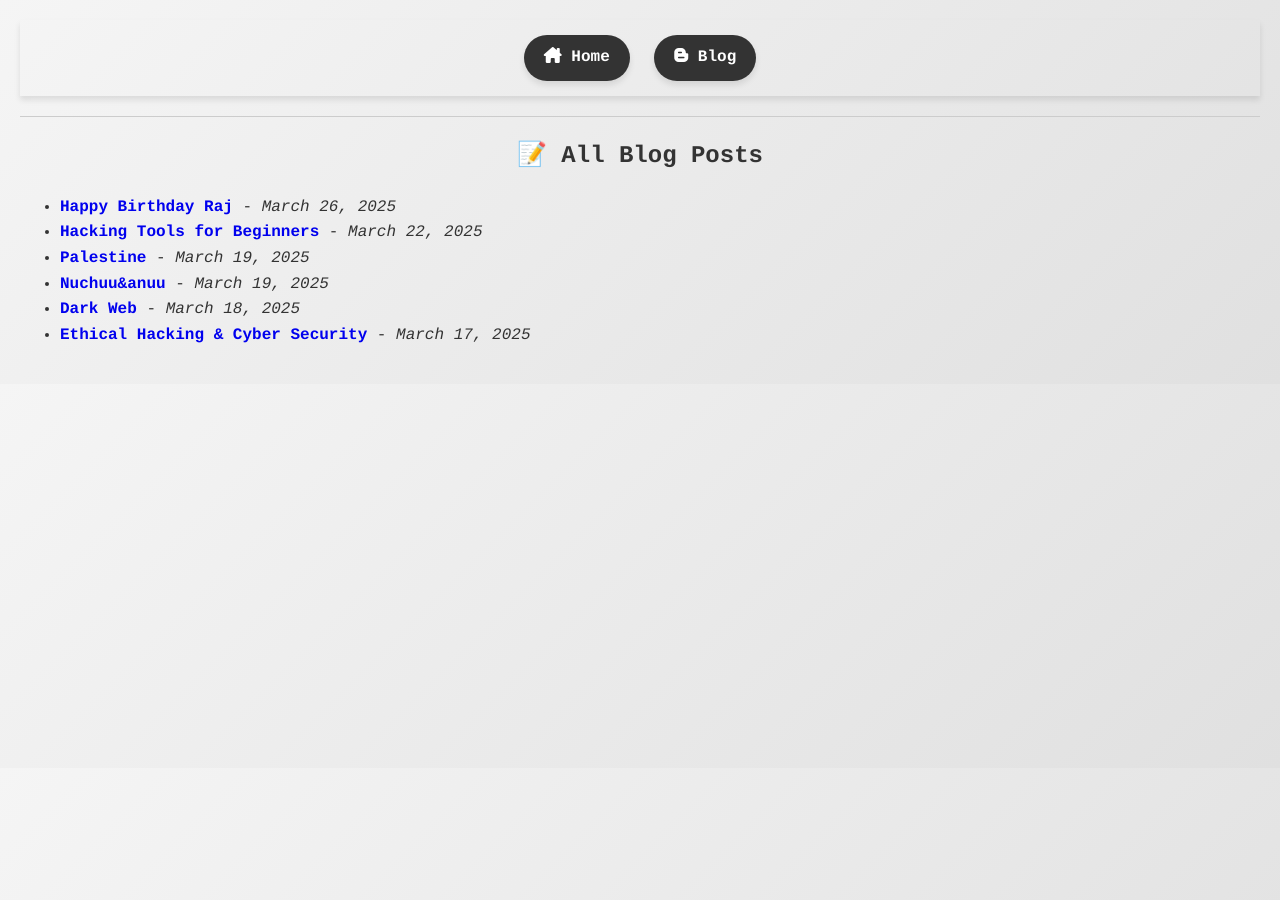
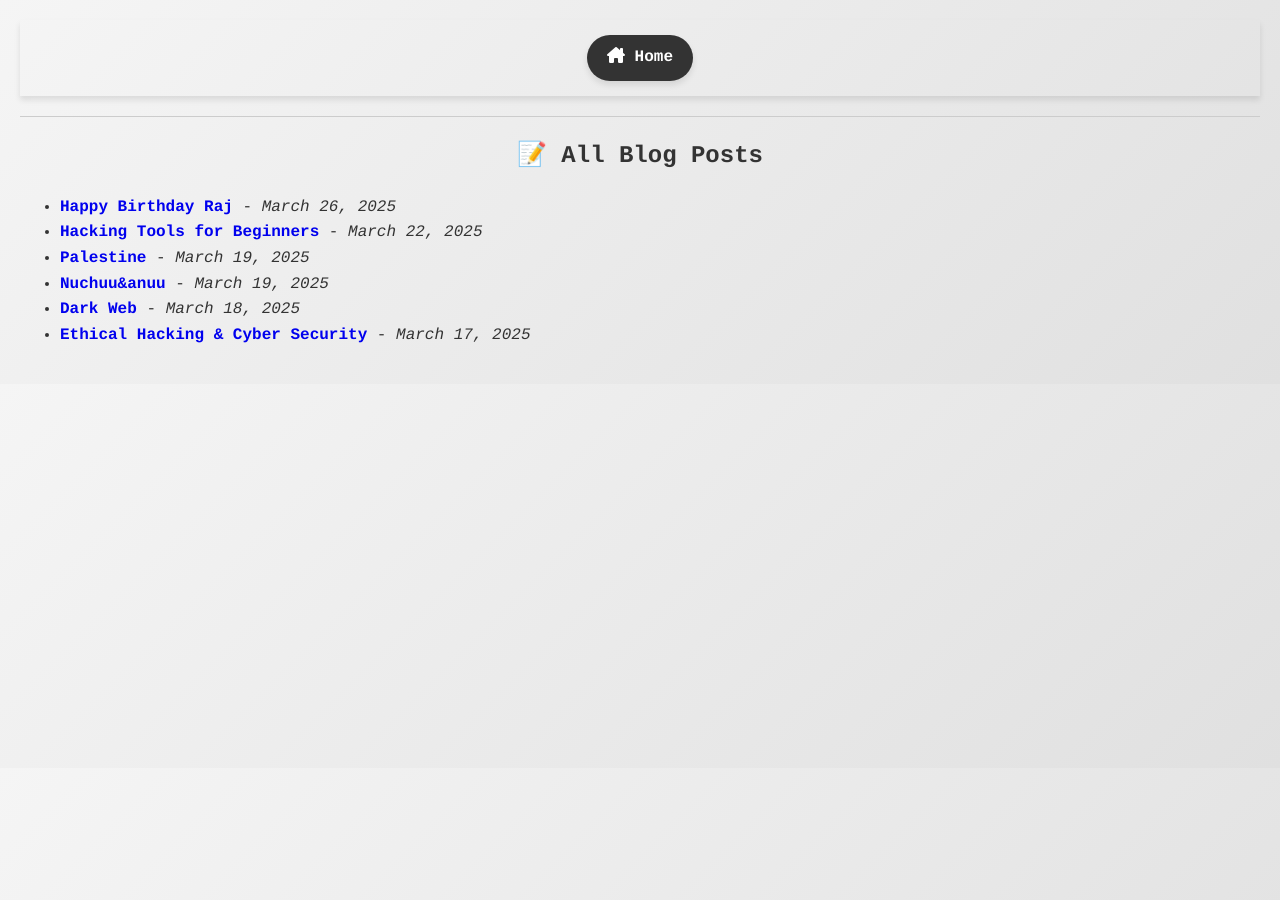
Before and after one commit to foysal1627/foysal1627.github.io, a Jekyll site: the page built from blog.html, in a window 1280 px wide. Built offline with Jekyll 4.4.1, drawn with Linux system fonts in a browser that asks for light colours.

Commit message:
Update default.html

```diff
--- a/_layouts/default.html
+++ b/_layouts/default.html
@@ -68,7 +68,6 @@
     <!-- Navigation Bar -->
     <nav>
         <a href="/"><i class="fa-solid fa-house-chimney"></i> Home</a>
-        <a href="/blog.html"><i class="fa-brands fa-blogger-b"></i> Blog</a>
     </nav>
     <hr>
     {{ content }}
```
